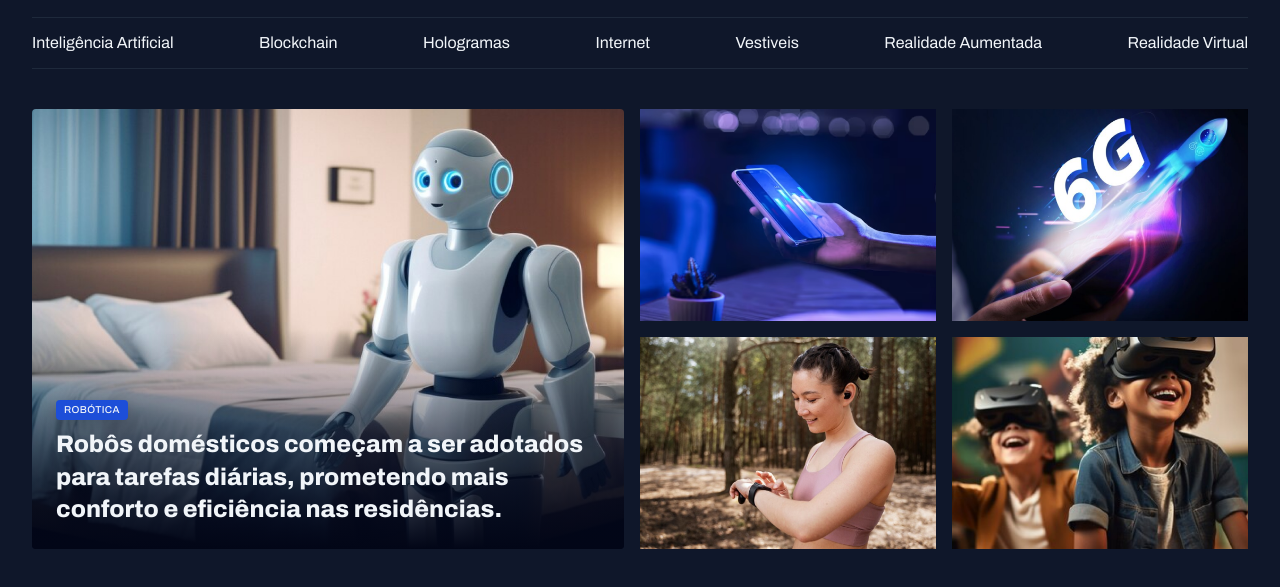
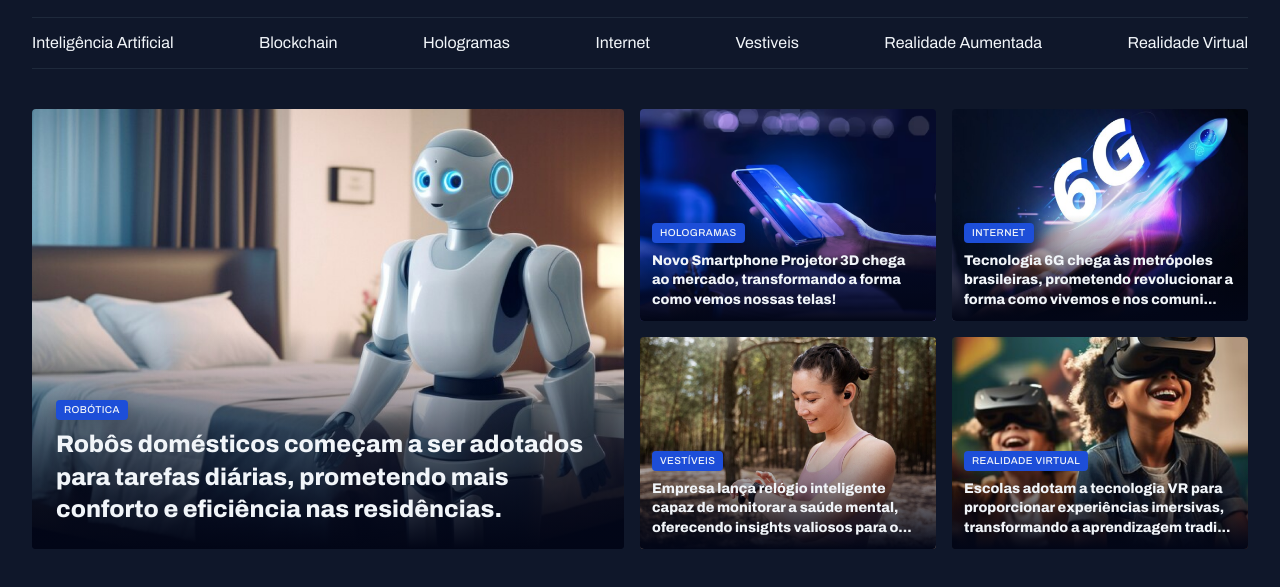
Before and after one commit to dencunha/Projeto-Portal-de-Noticias, a plain HTML site: page index.html in a window 1280 px wide. Shown: the part 55-642 px from the top of the page. Drawn offline with Linux system fonts and the light colour scheme.

Commit message:
finalizando destaques

```diff
--- a/index.html
+++ b/index.html
@@ -53,21 +53,49 @@
       </figure>
 
       <div class="grid grid-cols-2 gap-16">
-        <div>
+        <figure class="card">
           <img src="assets/img/Image 02.png" alt="">
-        </div>
 
-        <div>
+          <figcaption>
+            <span class="content-tag">Hologramas</span>
+            <h3 class="text-lg">
+              Novo Smartphone Projetor 3D chega ao mercado, transformando a forma como vemos nossas telas!
+            </h3>
+          </figcaption>
+        </figure>
+
+        <figure class="card">
          <img src="assets/img/Image 03.png" alt="">
-        </div>
 
-        <div>
+          <figcaption>
+            <span class="content-tag">Internet</span>
+            <h3 class="text-lg">
+              Tecnologia 6G chega às metrópoles brasileiras, prometendo revolucionar a forma como vivemos e nos comuni...
+            </h3>
+          </figcaption>
+        </figure>
+
+        <figure class="card">
           <img src="assets/img/Image 04.png" alt="">
-        </div>
 
-        <div>
-          <img src="assets/img/Image 05.png" alt="">
-        </div>
+          <figcaption>
+            <span class="content-tag">Vestíveis</span>
+            <h3 class="text-lg">
+              Empresa lança relógio inteligente capaz de monitorar a saúde mental, oferecendo insights valiosos para o...
+            </h3>
+          </figcaption>
+        </figure>
+
+        <figure class="card">
+          <img src="assets/img/Image 05.png" alt="Escolas adotam a tecnologia VR para proporcionar experiências imersivas, transformando a aprendizagem tradi">
+
+          <figcaption>
+            <span class="content-tag">Realidade Virtual</span>
+            <h3 class="text-lg">
+              Escolas adotam a tecnologia VR para proporcionar experiências imersivas, transformando a aprendizagem tradi...
+            </h3>
+          </figcaption>
+        </figure>
       </div>
     </section>
   </main>
--- a/styles/sections.css
+++ b/styles/sections.css
@@ -28,7 +28,11 @@
     bottom: 0;
     padding: 24px;
 
-    h2 {
+    &:has(.text-lg) {
+      padding: 12px;
+    }
+
+    h2, h3 {
       margin-top: 8px;
     }
   }
```
